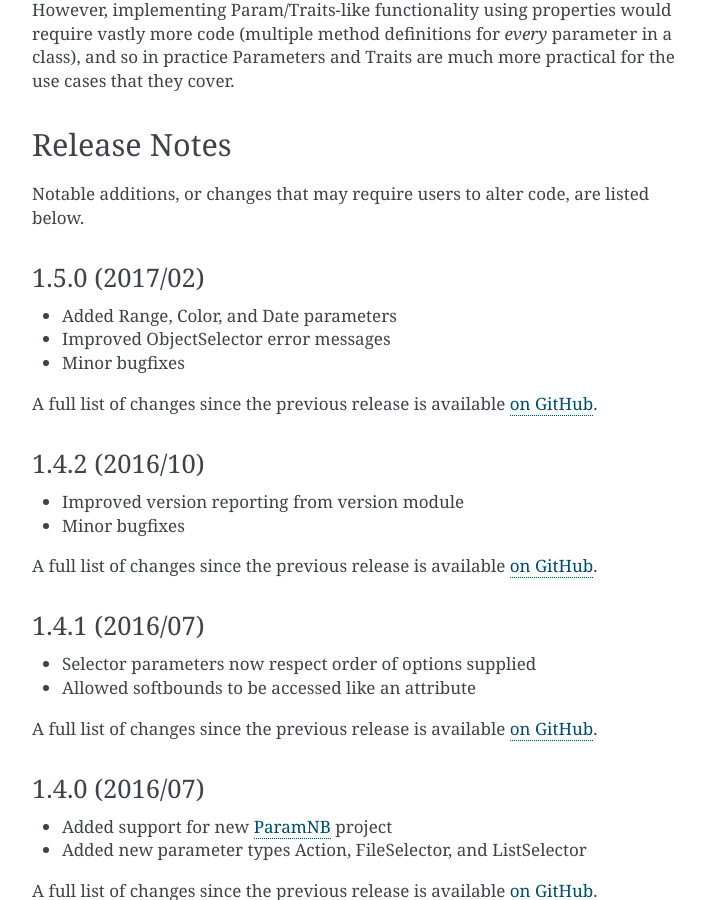
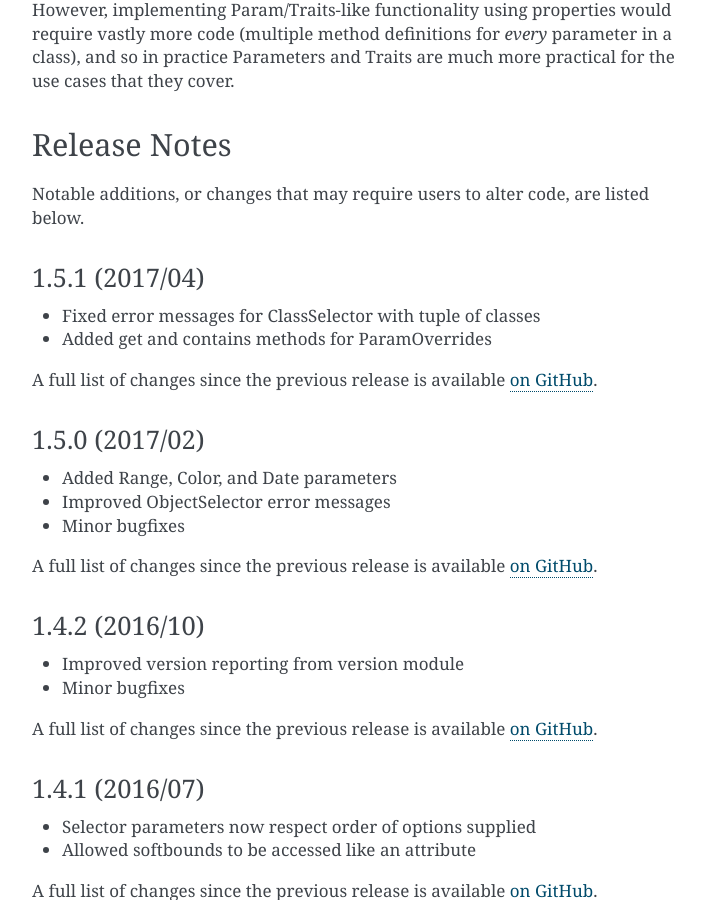
Before and after one commit to holoviz/param, a Sphinx documentation site: the page built from doc/index.rst, in a window 1280 px wide and 900 px high, scrolled down 4695 px. Shown: the whole window, without its empty margins (388-1093 px from the left). Built offline with Sphinx 7.4.7, drawn with Linux system fonts in a browser that asks for light colours; pages that are not in the unit, such as notebooks, are missing from menus.

Commit message:
Updated version to 1.5.1

```diff
--- a/doc/index.rst
+++ b/doc/index.rst
@@ -250,6 +250,15 @@ Release Notes
 Notable additions, or changes that may require users to alter code,
 are listed below.
 
+1.5.1 (2017/04)
+_______________
+
+* Fixed error messages for ClassSelector with tuple of classes
+* Added get and contains methods for ParamOverrides
+
+A full list of changes since the previous release is available
+`on GitHub <https://github.com/ioam/param/compare/v1.5.0...v1.5.1>`_.
+
 
 1.5.0 (2017/02)
 _______________
--- a/param/__init__.py
+++ b/param/__init__.py
@@ -41,10 +41,10 @@ except ImportError as e:
 # only two required files.
 try:
     from .version import Version
-    __version__ = Version(release=(1,5,0), fpath=__file__,
+    __version__ = Version(release=(1,5,1), fpath=__file__,
                           commit="$Format:%h$", reponame="param")
 except:
-    __version__ = '1.5.0-unknown'
+    __version__ = '1.5.1-unknown'
 
 
 dt_types = (dt.datetime,)
--- a/setup.py
+++ b/setup.py
@@ -20,7 +20,7 @@ setup_args = {}
 
 setup_args.update(dict(
     name='param',
-    version="1.5.0",
+    version="1.5.1",
     description='Declarative Python programming using Parameters.',
     long_description=open('README.rst').read() if os.path.isfile('README.rst') else 'Consult README.rst',
     author= "IOAM",
```
